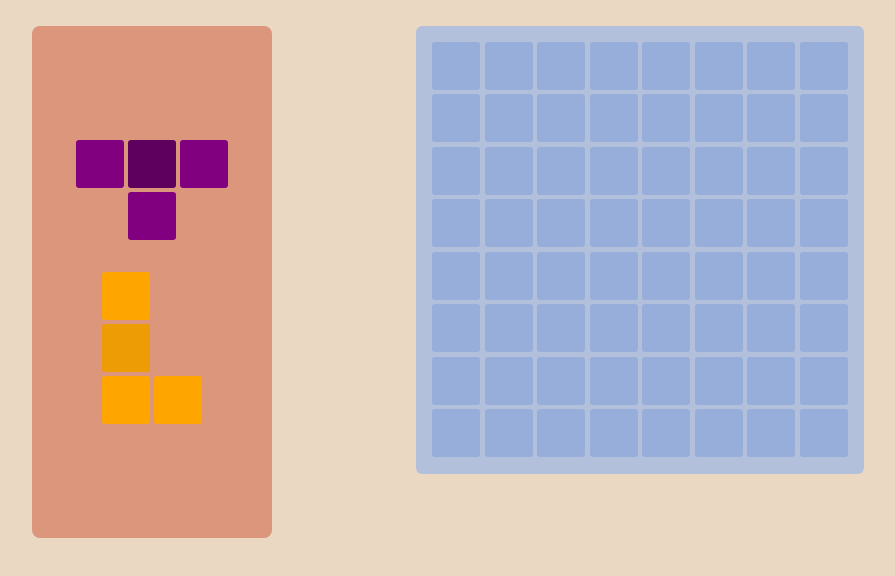
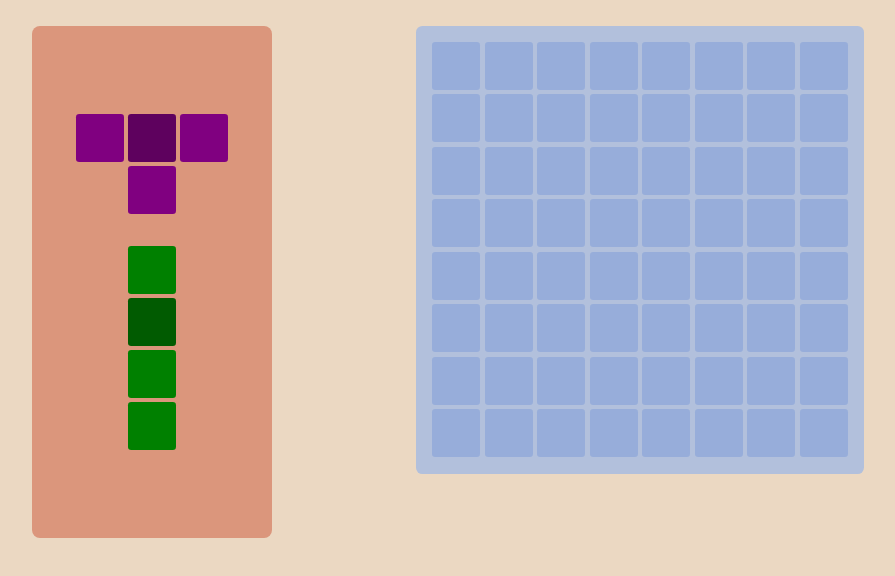
Before and after one commit to emirsabytbekov/ENDBlocks, a plain HTML site: page index.html in a window 1280 px wide. Shown: the part 218-794 px from the top of the page, without its empty margins (0-895 px from the left). Drawn offline with Linux system fonts and the light colour scheme.

Commit message:
add i-shaped figure

```diff
--- a/index.html
+++ b/index.html
@@ -22,11 +22,11 @@
         <div class="center"></div>
       </div>
 
-      <div id="l-shape"  draggable="true" ondragstart="drag(event)" class="l-shape figure" >
-        <div class="placed l"></div>
-        <div class="placed l drag-area"></div>
-        <div class="placed l"></div>
-        <div class="corner"></div>
+      <div id="i-shape"  draggable="true" ondragstart="drag(event)" class="i-shape figure" >
+        <div class="placed i"></div>
+        <div class="placed i drag-area"></div>
+        <div class="placed i"></div>
+        <div class="placed i"></div>
       </div>
     </div>
 
--- a/script.js
+++ b/script.js
@@ -289,7 +289,13 @@ function DeleteLines() {
          }
         }
 
-
+        else if(figure.classList.contains('i-shape')) {
+          for (let i=0; i<8; i++){
+            if (blockId !== i+1  &&  blockId !== i+49  &&  blockId !== i+57){
+              positions.push(blockId, blockId-8, blockId+8, blockId+16);
+            }
+          }
+        }
 
         canPlace = positions.every(id => {
           const el = document.getElementById(id);
--- a/style.css
+++ b/style.css
@@ -163,3 +163,24 @@
 .o-shape .drag-area{
   background-color: rgb(1, 1, 199) !important;
 }
+
+.i-shape {
+  display: grid;
+  grid-template-columns: 3rem;  /* Один столбец */
+  grid-template-rows: 3rem 3rem 3rem 3rem;  /* Четыре строки */
+  gap: 0.25rem;
+  width: fit-content;
+  grid-auto-flow: column;
+  z-index: 10;
+}
+
+.i{
+  border-radius: 0.2rem;
+  width: 3rem;
+  height: 3rem;
+  background-color: green;
+}
+
+.i-shape .drag-area{
+  background-color: rgb(1, 91, 1) !important;
+}
```
Also changed, not shown: figures.html (+22 -1 lines). Lines whose indentation alone changed are shown as unchanged.
